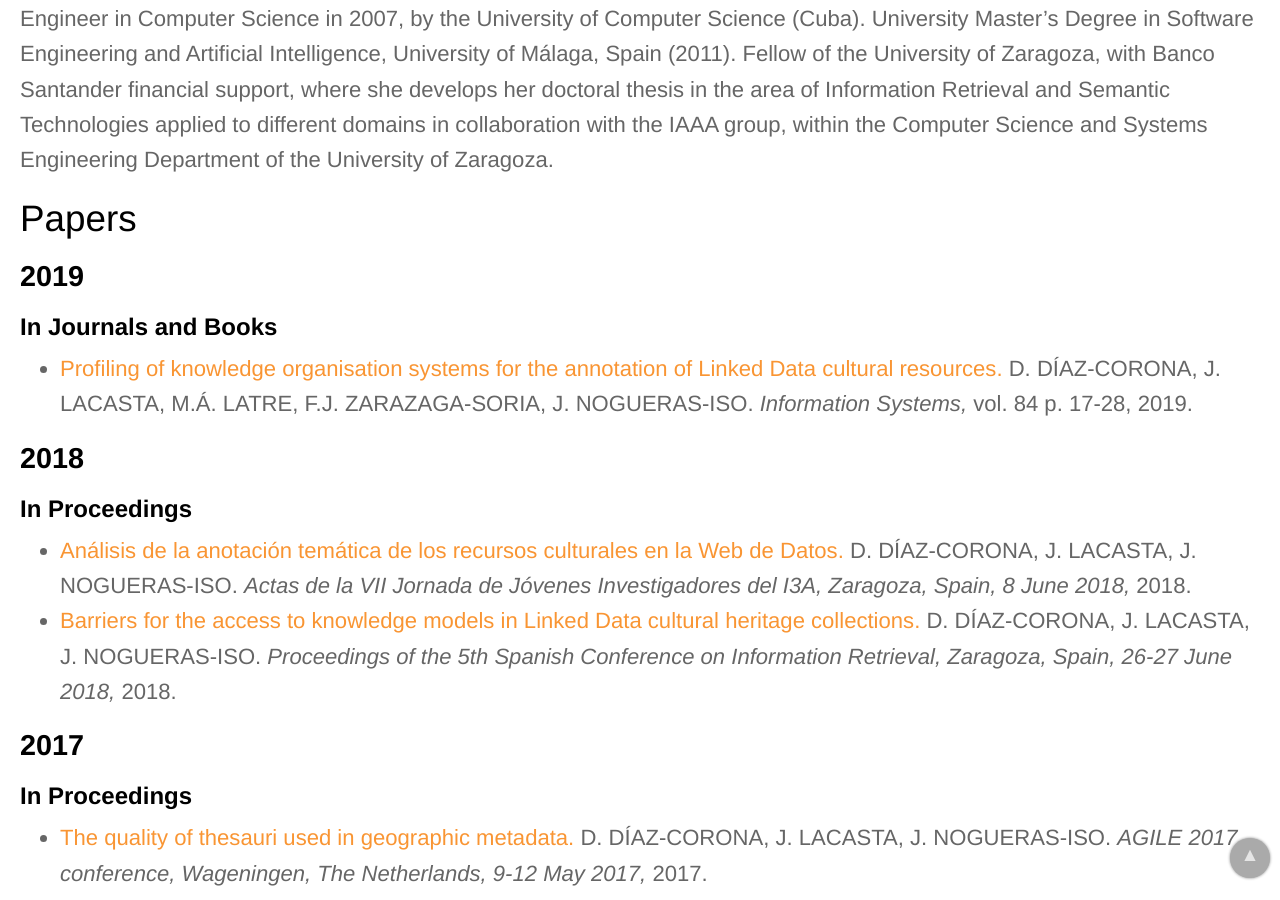
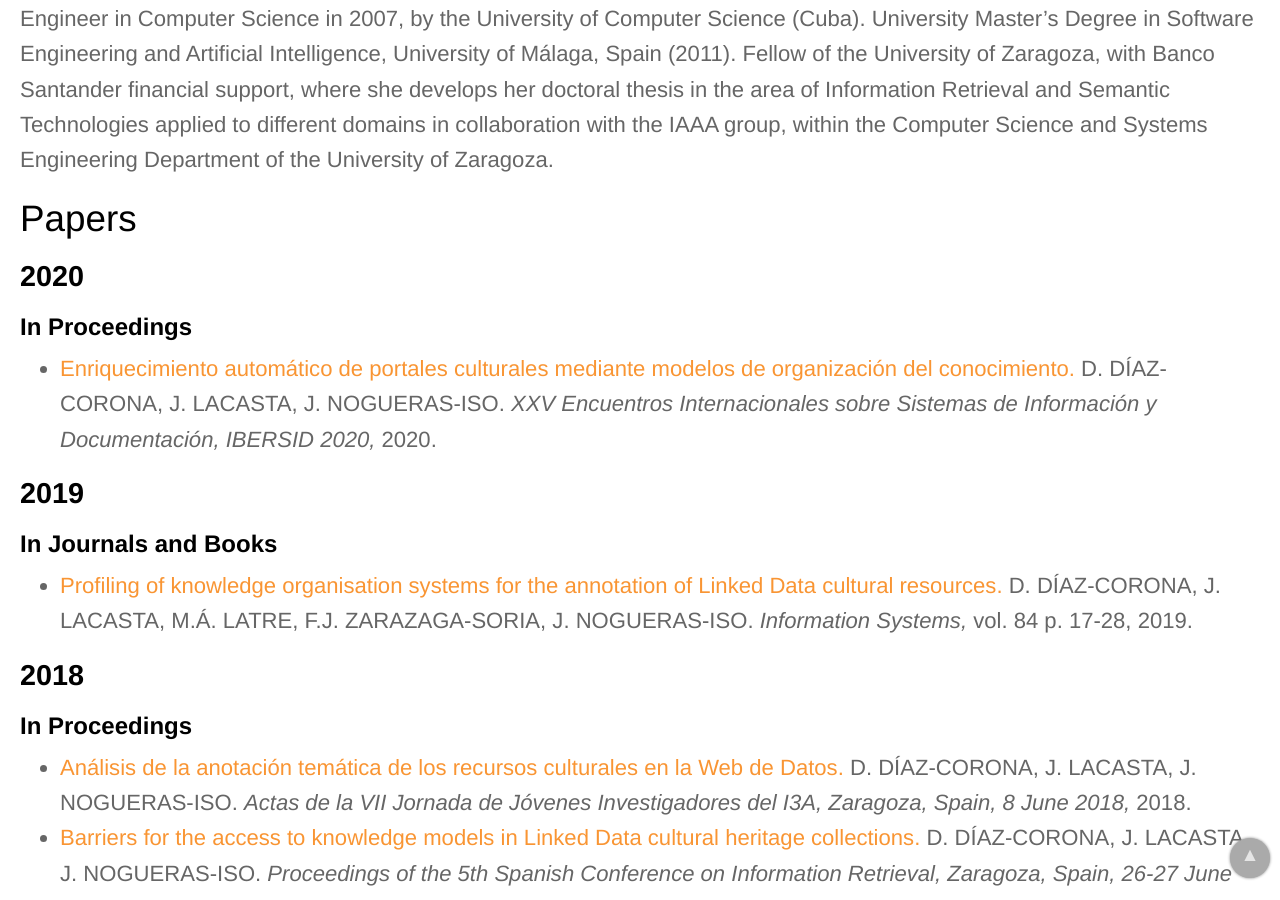
Before and after one commit to IAAA-Lab/IAAA-Lab.github.io, a Jekyll site: the page built from _staff/dayany.md, in a window 1280 px wide and 900 px high, scrolled down 494 px. Built offline with Jekyll 4.4.1, drawn with Linux system fonts in a browser that asks for light colours.

Commit message:
Update papers.yml

```diff
--- a/_data/papers.yml
+++ b/_data/papers.yml
@@ -47,6 +47,12 @@
   url: https://www.dgterritorio.gov.pt/jiide2020/pdfs/resumos/JIIDE2020_Capturing_georeferenced_tourist_experiences_Muhammad_Umer.pdf
   authors: M. UMER, R. BÉJAR
   publication_conference: "XI Jornadas Ibéricas de Infraestructuras de Datos Espaciales, Edición Virtual, Portugal, 26-30 October 2020"
+  year: 2020
+# -------------------
+- title: "Enriquecimiento automático de portales culturales mediante modelos de organización del conocimiento"
+  url: http://www.ibersid.es/es/programa/
+  authors: D. DÍAZ-CORONA, J. LACASTA, J. NOGUERAS-ISO
+  publication_conference: "XXV Encuentros Internacionales sobre Sistemas de Información y Documentación, IBERSID 2020"
   year: 2020
 # -------------------
 - title: "An ontology for exchanging innovation in water management"
```
